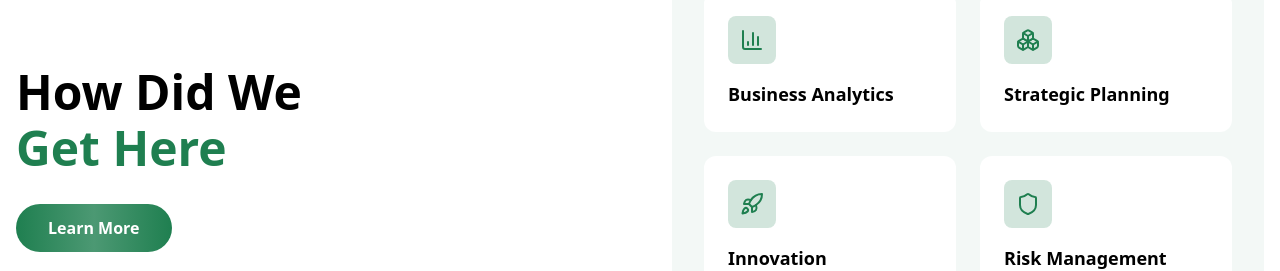
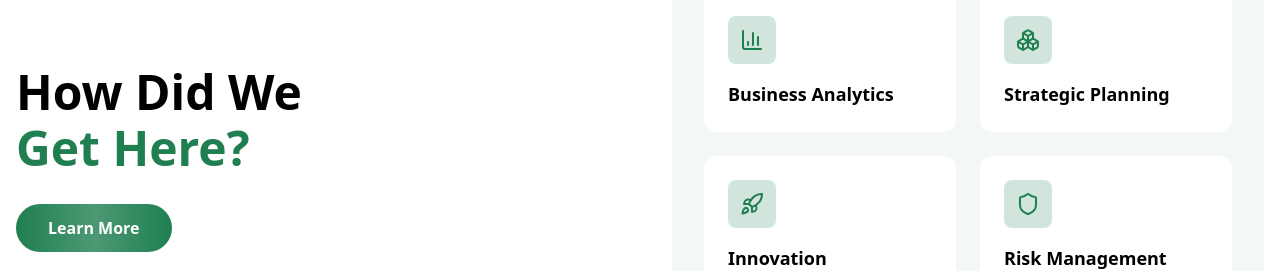
Before and after one commit to Alee-yusuf/KMV, a React (Create React App) app: page / in a window 1280 px wide. Shown: the part 920-1191 px from the top of the page. Built offline with nearby package versions, Linux system fonts and the light colour scheme.

Commit message:
Update AboutUs.jsx

```diff
--- a/src/components/AboutUs.jsx
+++ b/src/components/AboutUs.jsx
@@ -80,7 +80,7 @@ const AboutUs = () => {
               >
                 <h2 className="text-5xl font-bold text-text-light dark:text-text-dark mb-6">
                   How Did We
-                  <span className="text-accent block mt-2">Get Here</span>
+                  <span className="text-accent block mt-2">Get Here?</span>
                 </h2>
               </motion.div>
 
```
